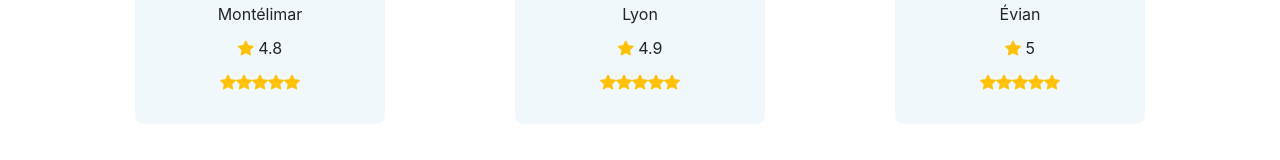
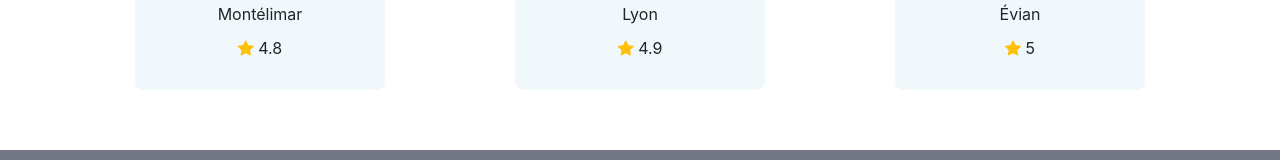
Before and after one commit to Ameliiie/Artisan, a React (Create React App) app in the folder frontend/: page / in a window 1280 px wide. Shown: the part 900-1060 px from the top of the page. Built offline with nearby package versions, Linux system fonts and the light colour scheme.

Commit message:
feat: finalisation de la page d'accueil

```diff
--- a/frontend/src/components/CardArtisan.js
+++ b/frontend/src/components/CardArtisan.js
@@ -16,13 +16,7 @@ function CardArtisan(props) {
                 <p>{props.ville}</p>
 
                 <p><i className="bi bi-star-fill text-warning"></i> {props.note}</p>
-<p className="text-warning">
-    <i className="bi bi-star-fill"></i>
-    <i className="bi bi-star-fill"></i>
-    <i className="bi bi-star-fill"></i>
-    <i className="bi bi-star-fill"></i>
-    <i className="bi bi-star-fill"></i>
-</p>
+
             </article>
         </Link>
     );
```
